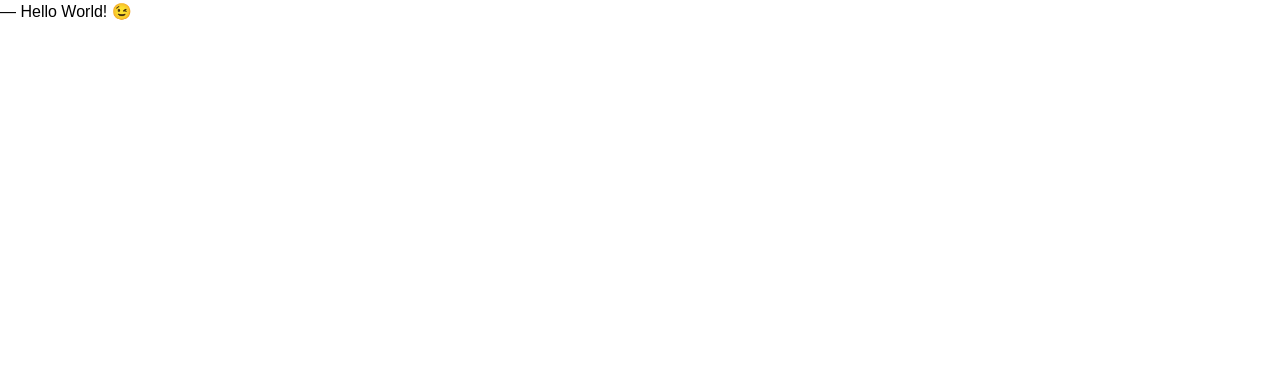
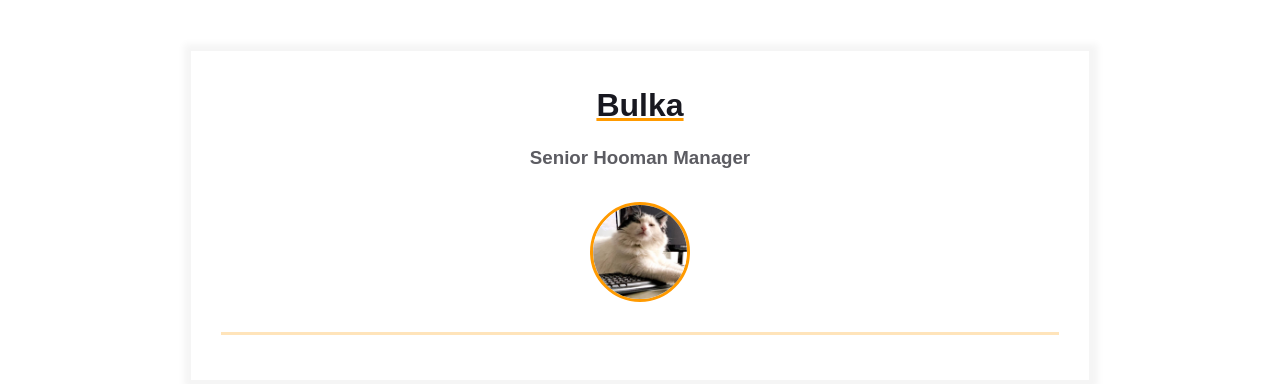
Before and after one commit to l3onardVG/homepage, a plain HTML site: page index.html in a window 1280 px wide. Drawn offline with Linux system fonts and the light colour scheme.

Commit message:
Added a primary content

```diff
--- a/index.html
+++ b/index.html
@@ -7,6 +7,25 @@
     <title>Résumé</title>
   </head>
   <body>
-    ― Hello World! &#x1F609;
+    <main>
+      <div class="resume">
+        <div class="container">
+          <div class="resume__block">
+            <h1 class="contact-info__header">Bulka</h1>
+            <h3 class="contact-info__sub-header">Senior Hooman Manager</h3>
+
+            <div class="contact_info_container fh">
+              <div class="contact-info__block"></div>
+
+              <div class="contact-info__block contact-info__block--center">
+                <img class="contact-info__avatar" src="assets/avatar.png" alt="Avatar" />
+              </div>
+
+              <div class="contact-info__block"></div>
+            </div>
+          </div>
+        </div>
+      </div>
+    </main>
   </body>
 </html>
```
Also changed, not shown: assets/avatar.png (added).
